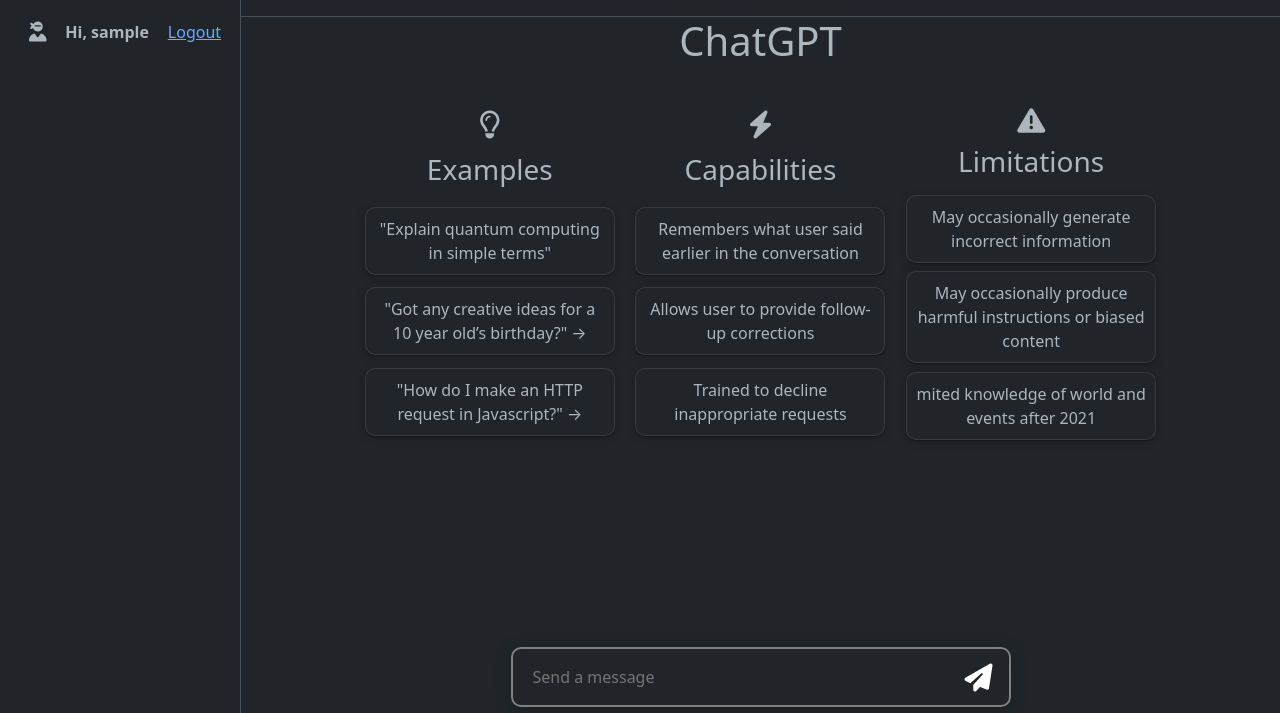
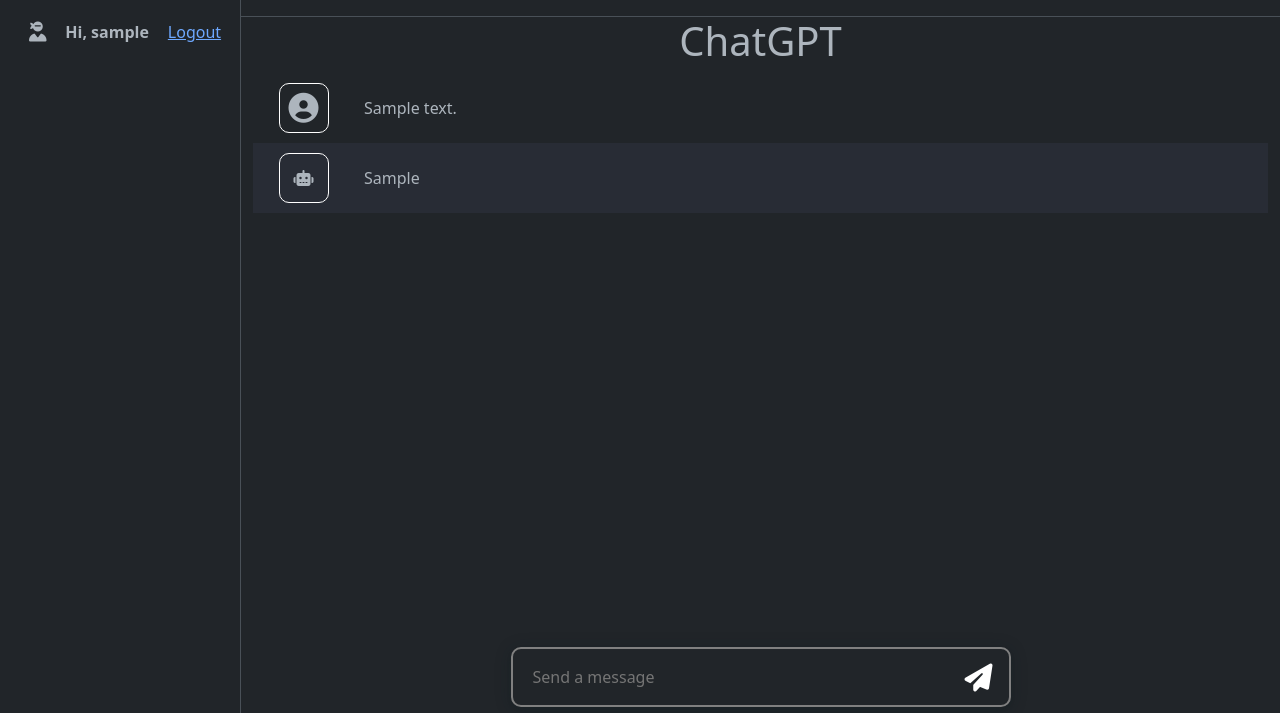
Before and after one commit to movalex/django-openai-chatbot, a Django app: page / in a window 1280 px wide. Shown: the top 713 px of the page. Run offline with Django 4.2, Linux system fonts and the light colour scheme; a user stored in the database is signed in; tables that the repository leaves empty hold one stand-in row (values such as "Sample post"); some libraries are stand-ins or nearby versions.

Commit message:
remove featured containers

```diff
--- a/templates/chatbot.html
+++ b/templates/chatbot.html
@@ -65,35 +65,27 @@
 
             </div>
         </nav>
-
-        <!-- Page content-->
         <div class="container-fluid container-fluid-2">
             <h1 id="main-header">ChatGPT</h1>
-            <div class="bot-feature-container">
-                <div class="feature-container">
-                    <div class="icon"><i class="fa-regular fa-lightbulb"></i></div>
-                    <h3>Examples</h3>
-                    <div class="feature">"Explain quantum computing in simple terms"</div>
-                    <div class="feature">"Got any creative ideas for a 10 year old’s birthday?" →</div>
-                    <div class="feature">"How do I make an HTTP request in Javascript?" →</div>
+            <div class="chat-container">
+                {% for chat in chats %}
+                {% if chat.user == request.user %}
+                <div class="user-chat-container">
+                    <div class="user-pic"><i class="fa-solid fa-circle-user"></i></div>
+                    <div class="user-message">{{chat.message}}</div>
                 </div>
-                <div class="feature-container">
-                    <div class="icon"><i class="fa-solid fa-bolt"></i></div>
-                    <h3>Capabilities</h3>
-                    <div class="feature">Remembers what user said earlier in the conversation</div>
-                    <div class="feature">Allows user to provide follow-up corrections</div>
-                    <div class="feature">Trained to decline inappropriate requests</div>
+                <div class="bot-chat-container">
+                    <div class="bot-icon"><i class="fa-solid fa-robot"></i></div>
+                    <div class="bot-response">{{chat.response|safe}}</div>
                 </div>
-                <div class="feature-container">
-                    <div class="icon"><i class="fa-solid fa-triangle-exclamation"></i></div>
-                    <h3>Limitations</h3>
-                    <div class="feature">May occasionally generate incorrect information</div>
-                    <div class="feature">May occasionally produce harmful instructions or biased content</div>
-                    <div class="feature">mited knowledge of world and events after 2021</div>
-                </div>
+                {% endif %}
+                {% endfor %}
             </div>
+        </div>
 
-            {%comment%}
+        {%comment%}
+        <!-- Sample content-->
+        <div class="container-fluid container-fluid-2">
             <div class="chat-container">
                 <div class="user-chat-container">
                     <div class="user-pic"><i class="fa-solid fa-circle-user"></i></div>
@@ -104,16 +96,15 @@
                     <div class="bot-response"></div>
                 </div>
             </div>
-            {%endcomment%}
-
         </div>
-
+        {%endcomment%}
         <div class="container-fluid spinner-main">
             <div class="spinner-border text-primary" role="status" style="margin:auto">
                 <span class="visually-hidden">Loading...</span>
             </div>
         </div>
         <form action="" class="submit-form">
+            {% csrf_token %}
             <input type="text" id="input_value" placeholder="Send a message" required>
             <button id="submit-btn"><i class="fa-solid fa-paper-plane"></i></button>
         </form>
@@ -121,6 +112,6 @@
 </div>
 
 <script src="{% static 'js/scripts.js' %}"></script>
-<script src="{% static 'js/test.js' %}"></script>
+<script src="{% static 'js/process.js' %}"></script>
 
 {% endblock %}
```
